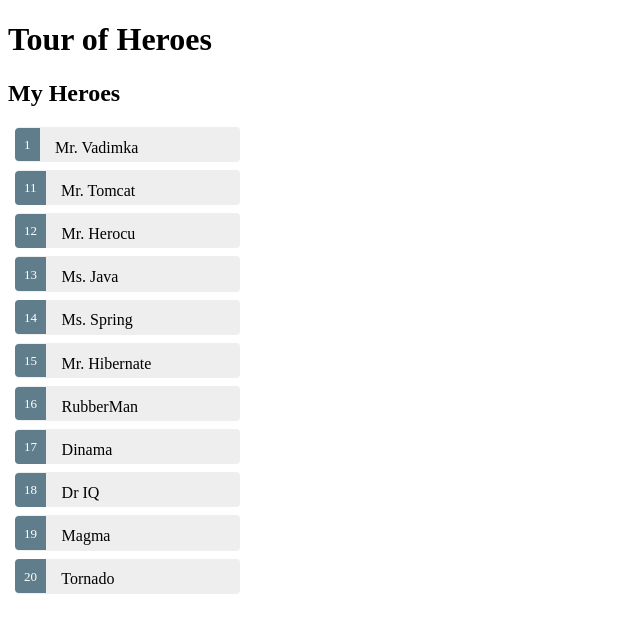
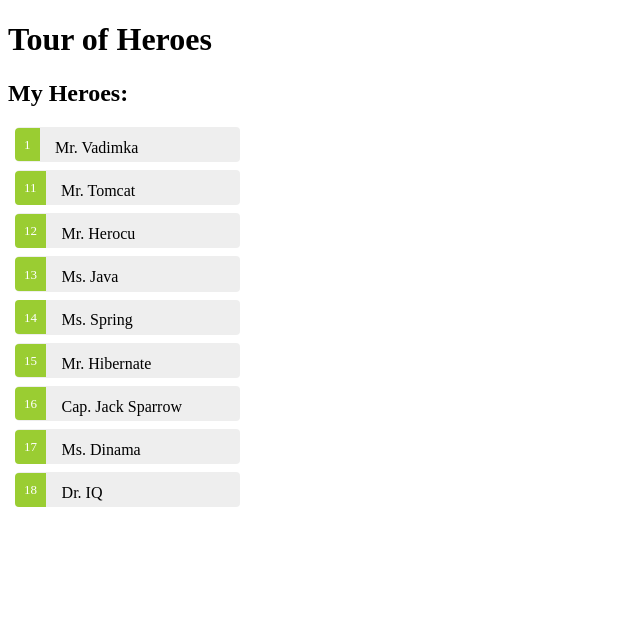
Before and after one commit to Zavertaliuk-Vadym/Angular-example, an Angular app: page / in a window 1280 px wide. Shown: the top 632 px of the page, without its empty margins (0-640 px from the left). Built offline with nearby package versions, Linux system fonts and the light colour scheme.

Commit message:
change html and css

```diff
--- a/src/app/app.component.css
+++ b/src/app/app.component.css
@@ -36,7 +36,7 @@
   font-size: small;
   color: white;
   padding: 0.8em 0.7em 0 0.7em;
-  background-color: #607D8B;
+  background-color: yellowgreen;
   line-height: 1em;
   position: relative;
   left: -1px;
--- a/src/app/app.component.html
+++ b/src/app/app.component.html
@@ -1,5 +1,5 @@
 <h1>{{title}}</h1>
-<h2>My Heroes</h2>
+<h2>My Heroes:</h2>
 <ul class="heroes">
   <li *ngFor="let hero of heroes"
       [class.selected]="hero === selectedHero"
--- a/src/app/hero-detail/hero-detail.component.html
+++ b/src/app/hero-detail/hero-detail.component.html
@@ -1,5 +1,5 @@
 <div *ngIf="hero">
-  <h2>{{hero.name}} details!</h2>
+  <h2>{{hero.name}} in studio!</h2>
   <div>
     <label>id: </label>
     <input [(ngModel)]="hero.id" placeholder="id"/>
--- a/src/app/mock-heroes.ts
+++ b/src/app/mock-heroes.ts
@@ -7,9 +7,7 @@ export const HEROES: Hero[] = [
   {id: 13, name: 'Ms. Java'},
   {id: 14, name: 'Ms. Spring'},
   {id: 15, name: 'Mr. Hibernate'},
-  {id: 16, name: 'RubberMan'},
-  {id: 17, name: 'Dinama'},
-  {id: 18, name: 'Dr IQ'},
-  {id: 19, name: 'Magma'},
-  {id: 20, name: 'Tornado'}
+  {id: 16, name: 'Cap. Jack Sparrow'},
+  {id: 17, name: 'Ms. Dinama'},
+  {id: 18, name: 'Dr. IQ'},
 ];
```
